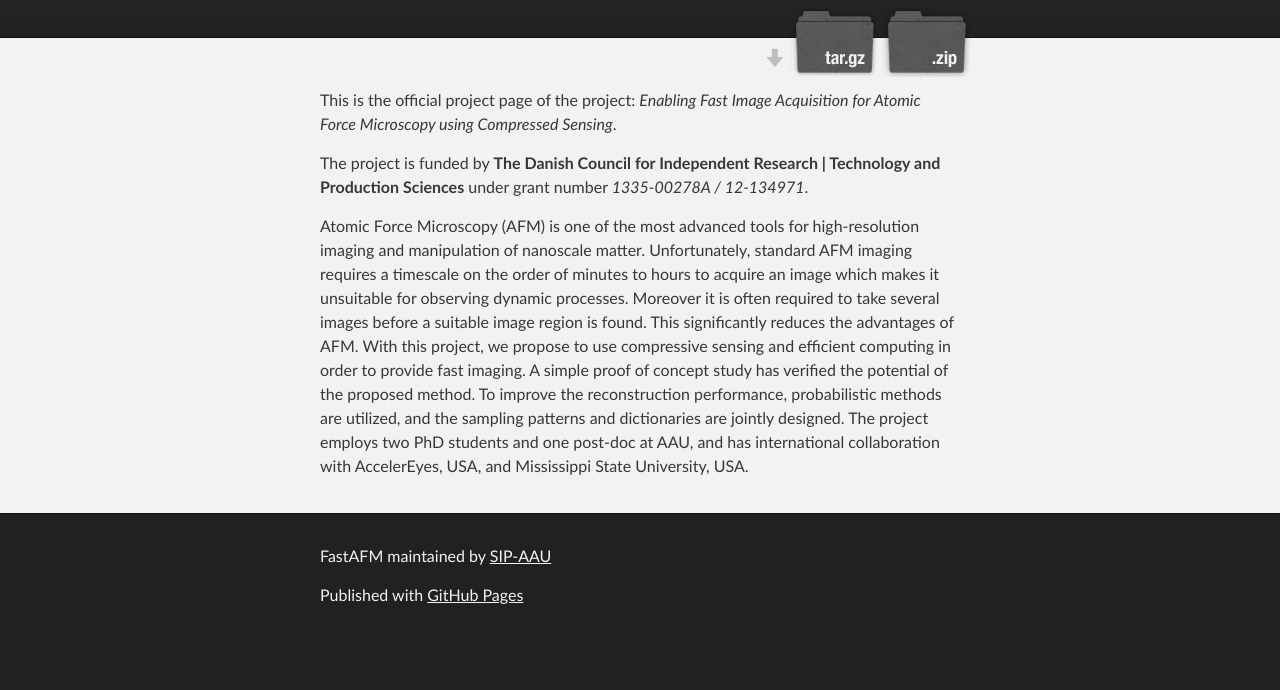
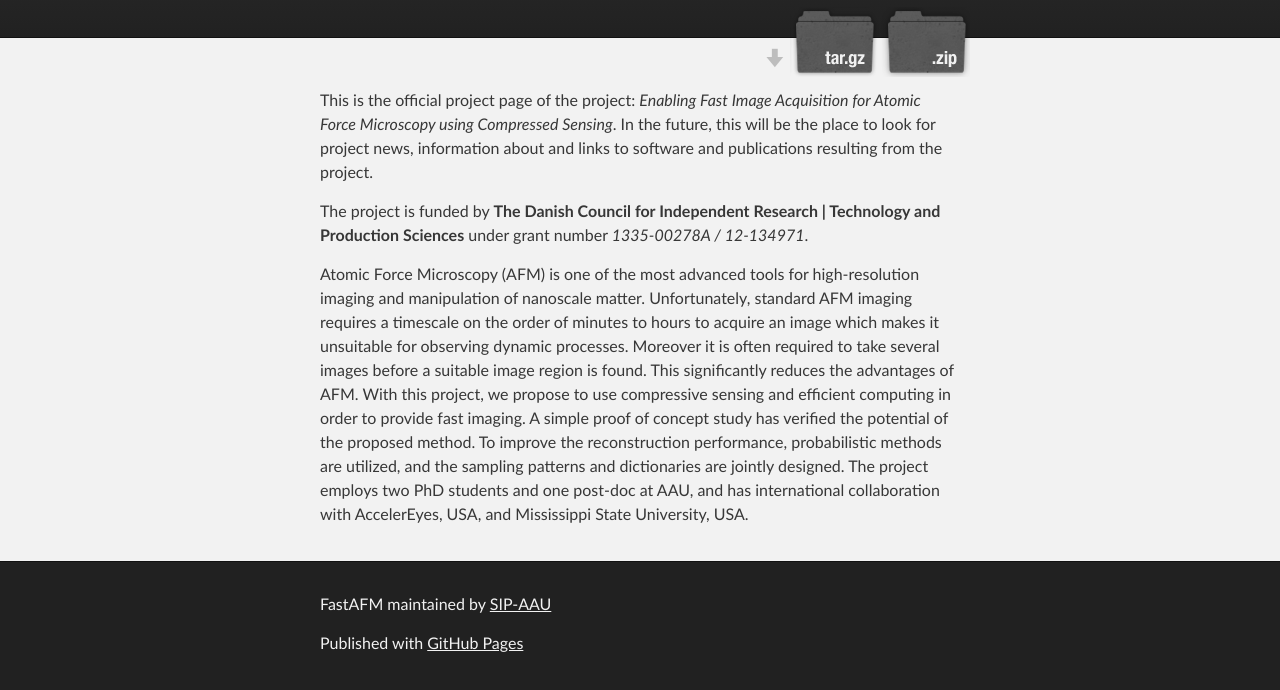
Before and after one commit to SIP-AAU/FastAFM_homepage, a plain HTML site: page index.html in a window 1280 px wide. Shown: the part 208-898 px from the top of the page. Before the commit the page ends 850 px from the top, so only its background shows below. Drawn offline with Linux system fonts and the light colour scheme.

Commit message:
Create gh-pages branch via GitHub

```diff
--- a/index.html
+++ b/index.html
@@ -33,7 +33,8 @@
       <section id="main_content" class="inner">
         <p>This is the official project page of the project: <em>Enabling
 Fast Image Acquisition for Atomic Force Microscopy using Compressed
-Sensing</em>.</p>
+Sensing</em>.
+In the future, this will be the place to look for project news, information about and links to software and publications resulting from the project.</p>
 
 <p>The project is funded by <strong>The Danish Council for Independent Research
 | Technology and Production Sciences</strong> under grant number <em>1335-00278A
```
Also changed, not shown: params.json (+1 -1 lines).
